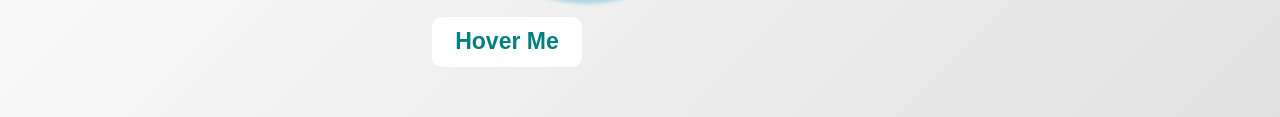
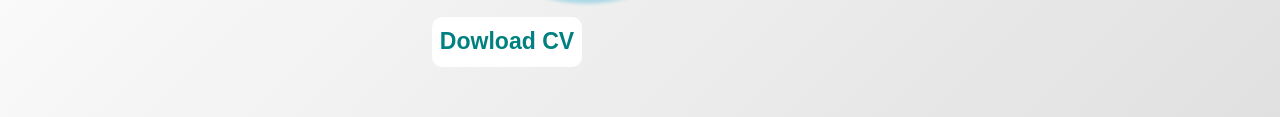
Before and after one commit to ahmedseid9392/demo, a plain HTML site: page index.html in a window 1280 px wide. Shown: the part 530-647 px from the top of the page. Drawn offline with Linux system fonts and the light colour scheme.

```diff
--- a/portifolio.css
+++ b/portifolio.css
@@ -323,7 +323,7 @@
 }
 
 .type1::before {
-  content: "Hover Me";
+  content: "Dowload CV";
   height: 50px;
   width: 150px;
   background-color: #fff;
```
